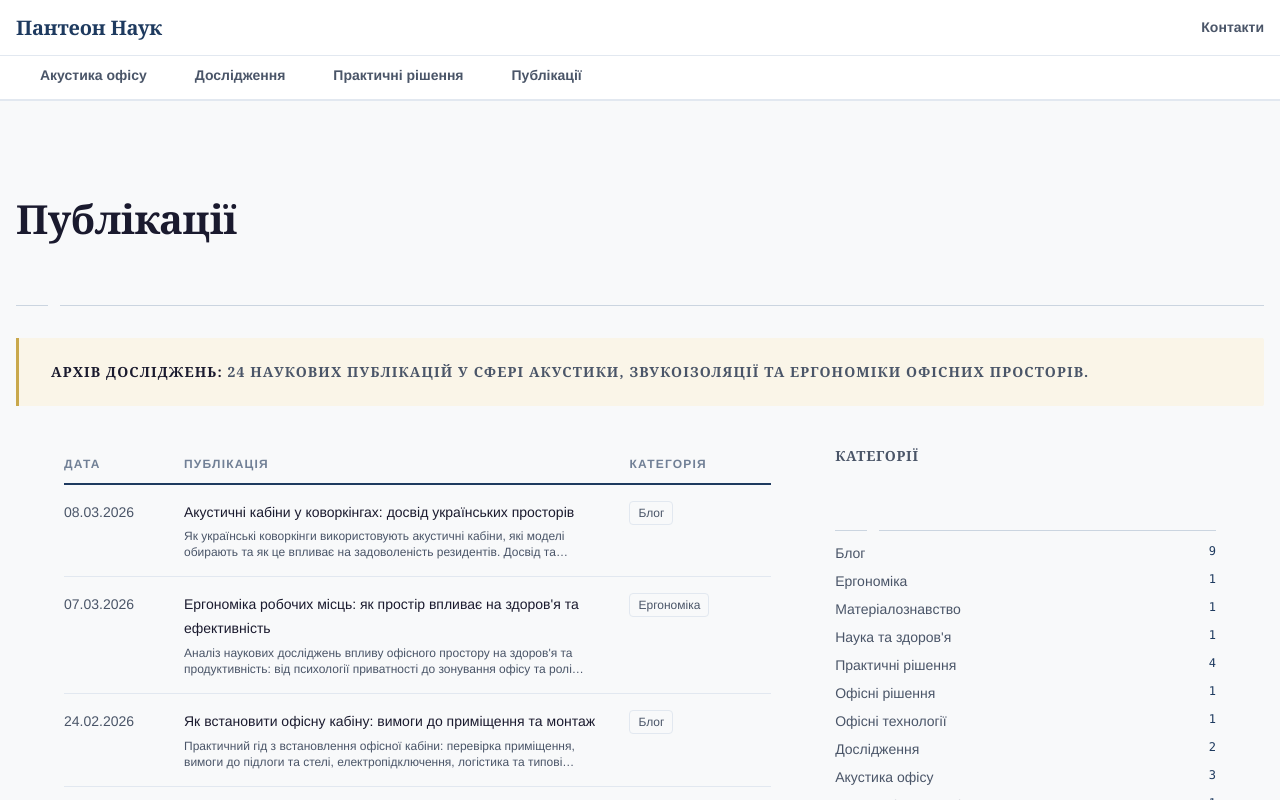
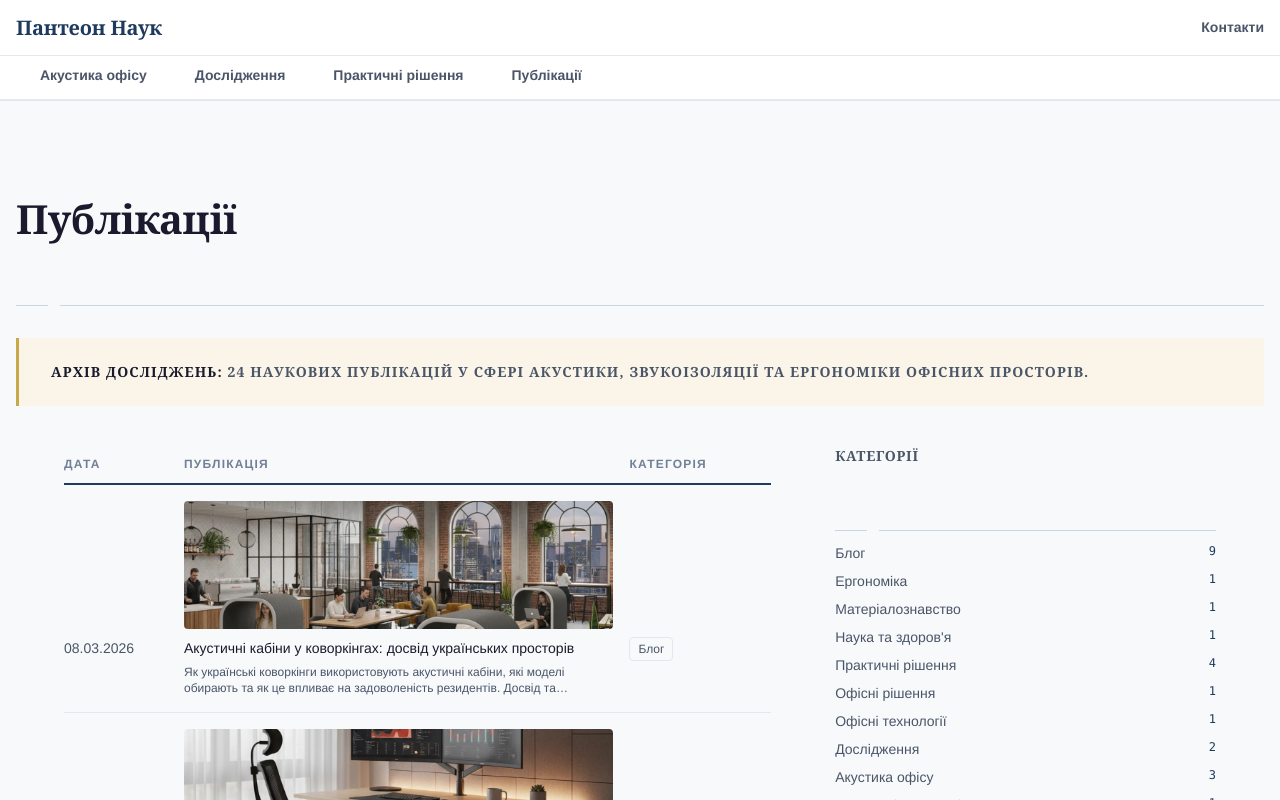
Before and after one commit to sserbin1/panteon-nauk, a Next.js app: page /blog in a window 1280 px wide. Shown: the top 800 px of the page. Built offline with nearby package versions, Linux system fonts and the light colour scheme.

Commit message:
Add article images to blog list page

```diff
--- a/src/app/blog/page.tsx
+++ b/src/app/blog/page.tsx
@@ -46,6 +46,7 @@ export default function BlogListPage() {
                       {new Date(post.publishedAt).toLocaleDateString("uk-UA", { year: "numeric", month: "2-digit", day: "2-digit" })}
                     </td>
                     <td>
+                      {post.image && <img src={post.image} alt={post.title} className="w-full h-32 object-cover rounded mb-2" loading="lazy" />}
                       <Link href={`/blog/${post.slug}/`} className="text-[var(--text)] hover:text-[var(--primary)] no-underline font-medium transition-colors">
                         {post.title}
                       </Link>
```
